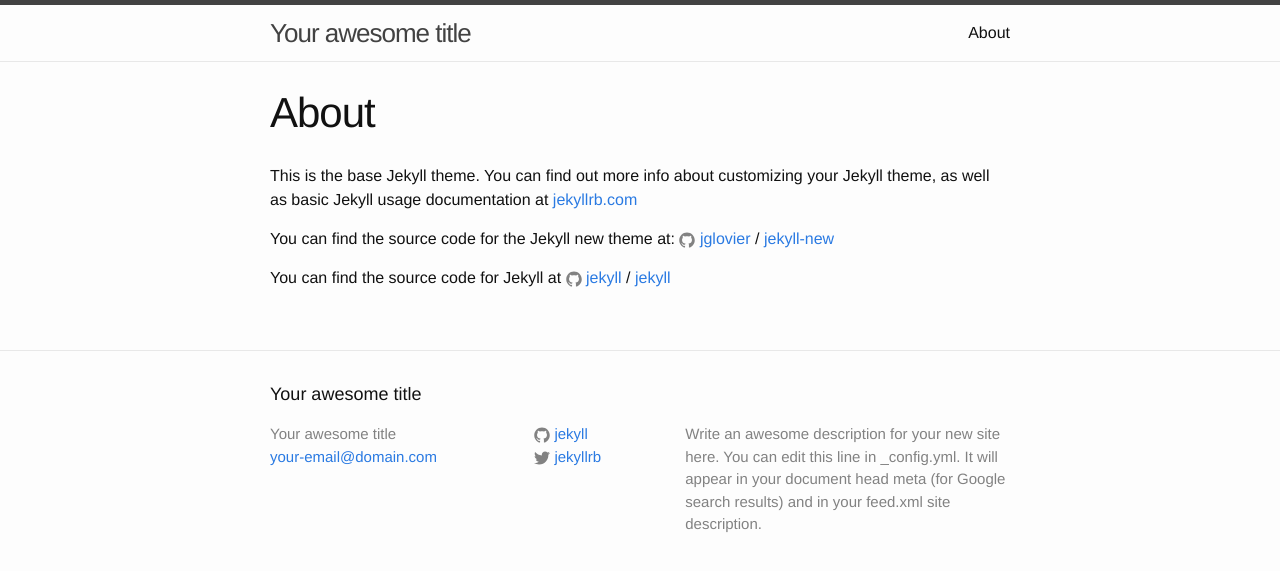
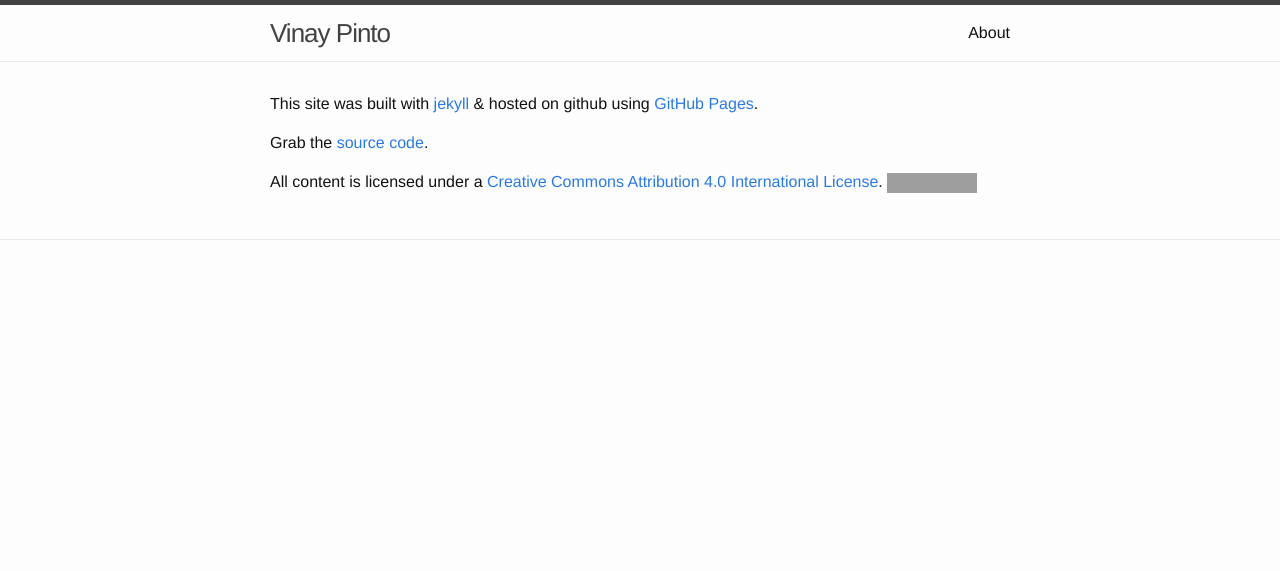
Before and after one commit to eggman64/eggman64.github.io, a Jekyll site: the page built from about.md, in a window 1280 px wide. Shown: the top 571 px of the page. Built offline with Jekyll 4.4.1, drawn with Linux system fonts in a browser that asks for light colours; grey boxes are pictures that could not be loaded.

Commit message:
Basic shit works

```diff
--- a/_config.yml
+++ b/_config.yml
@@ -6,16 +6,9 @@
 # 'jekyll serve'. If you change this file, please restart the server process.
 
 # Site settings
-title: Your awesome title
-email: your-email@domain.com
+title: Vinay Pinto
 description: > # this means to ignore newlines until "baseurl:"
-  Write an awesome description for your new site here. You can edit this
-  line in _config.yml. It will appear in your document head meta (for
-  Google search results) and in your feed.xml site description.
-baseurl: "" # the subpath of your site, e.g. /blog
-url: "http://yourdomain.com" # the base hostname & protocol for your site
-twitter_username: jekyllrb
-github_username:  jekyll
-
+  Vinay Pinto is a software engineer and bored nerd
+url: "http://vinaypinto.com" # the base hostname & protocol for your site
 # Build settings
 markdown: kramdown
--- a/_includes/footer.html
+++ b/_includes/footer.html
@@ -2,14 +2,13 @@
 
   <div class="wrapper">
 
-    <h2 class="footer-heading">{{ site.title }}</h2>
-
     <div class="footer-col-wrapper">
       <div class="footer-col footer-col-1">
+        <!--
         <ul class="contact-list">
           <li>{{ site.title }}</li>
-          <li><a href="mailto:{{ site.email }}">{{ site.email }}</a></li>
         </ul>
+        -->
       </div>
 
       <div class="footer-col footer-col-2">
@@ -28,10 +27,13 @@
         </ul>
       </div>
 
+      <!--
       <div class="footer-col footer-col-3">
-        <p>{{ site.description }}</p>
+        <p>{{ site.title}}</p>
       </div>
+      -->
     </div>
+
 
   </div>
 
--- a/about.md
+++ b/about.md
@@ -1,15 +1,12 @@
 ---
-layout: page
+layout: default
 title: About
 permalink: /about/
 ---
 
-This is the base Jekyll theme. You can find out more info about customizing your Jekyll theme, as well as basic Jekyll usage documentation at [jekyllrb.com](http://jekyllrb.com/)
+This site was built with [jekyll](http://jekyllrb.com/) & hosted on github using [GitHub Pages](https://pages.github.com/).
 
-You can find the source code for the Jekyll new theme at:
-{% include icon-github.html username="jglovier" %} /
-[jekyll-new](https://github.com/jglovier/jekyll-new)
+Grab the [source code](https://github.com/eggman64/eggman64.github.io).
 
-You can find the source code for Jekyll at
-{% include icon-github.html username="jekyll" %} /
-[jekyll](https://github.com/jekyll/jekyll)
+All content is licensed under a <a rel="license" href="http://creativecommons.org/licenses/by/4.0/">Creative Commons Attribution 4.0 International License</a>.
+<a rel="license" href="http://creativecommons.org/licenses/by/4.0/"><img alt="Creative Commons License" style="border-width:0" src="https://i.creativecommons.org/l/by/4.0/88x31.png" /></a>
```
Also changed, not shown: _includes/homeheader.html (added, +9 -0 lines), _layouts/home.html (added, +18 -0 lines), blog.html (added, +23 -0 lines), index.html (+10 -14 lines), 1 other file.
